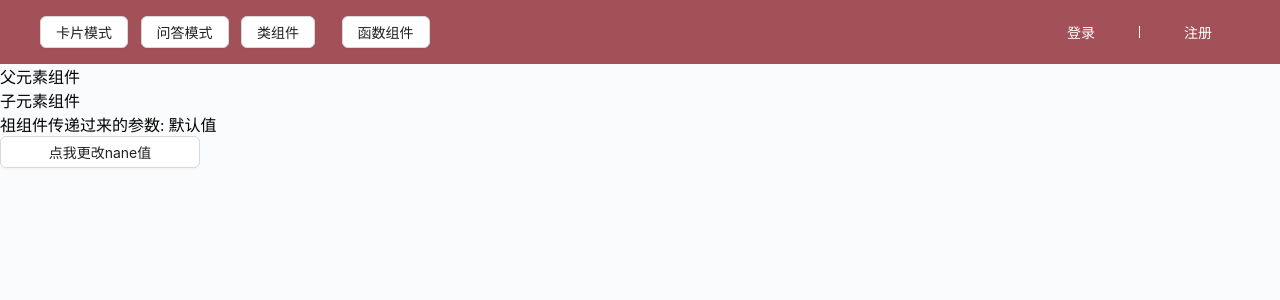
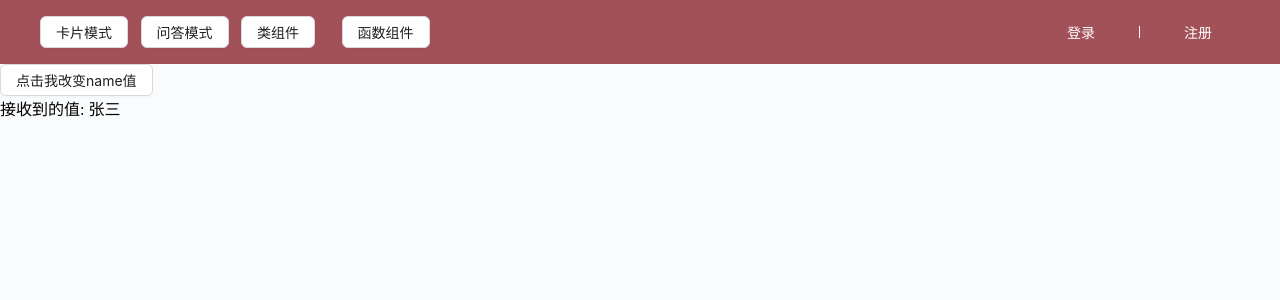
Before and after one commit to VineWeb/web-todo, a React (Vite) app: page /info in a window 1280 px wide. Shown: the top 300 px of the page. Built offline with nearby package versions, Linux system fonts and the light colour scheme; no server answers.

Commit message:
feat: 增加react-redux传值

```diff
--- /dev/null
+++ b/src/pages/Communicate/Redux-connect.tsx
@@ -0,0 +1,38 @@
+import React from 'react';
+import { Button } from 'antd'
+import { Provider, useDispatch, useSelector } from 'react-redux';
+import { store, setName } from './stores/index';
+
+function SenderComponent () {
+  const dispatch = useDispatch()
+  const oldName = useSelector((state) => state.name)
+  const changeName = () => {
+    const name = oldName === '张三' ? '李四' : '张三'
+    dispatch(setName(name))
+  }
+  return (
+    <div>
+      <Button onClick={changeName}>点击我改变name值</Button>
+    </div>
+  )
+}
+
+function ReceiverComponent () {
+  const name = useSelector((state) => state.name)
+  return (
+    <div>接收到的值: {name}</div>
+  )
+}
+
+function App () {
+  return (
+    <Provider store={store}>
+        <div>
+          <SenderComponent />
+          <ReceiverComponent />
+        </div>
+    </Provider>
+  )
+}
+
+export default App
--- a/src/pages/Communicate/index.tsx
+++ b/src/pages/Communicate/index.tsx
@@ -1,9 +1,8 @@
 // ParentCom.tsx
-// import Brother from './Brother';
-import Descendant from './Descendant';
+import ReduxConnect from './Redux-connect';
 function Index () {
   return (
-    <Descendant></Descendant>
+    <ReduxConnect></ReduxConnect>
   )
 }
 export default Index
--- /dev/null
+++ b/src/pages/Communicate/stores/index.tsx
@@ -0,0 +1,25 @@
+import { createStore } from 'redux';
+
+const SET_NAME = 'SET_NAME'
+
+export const setName = (name: string) => ({
+  type: SET_NAME,
+  payload: name
+})
+
+// initial state
+const initialState = {
+  name: '张三'
+}
+
+// Reducer
+const reducer = (state = initialState, action: { type: string; payload: any}) => {
+  switch (action.type) {
+    case SET_NAME:
+      return { ...state, name: action.payload  };
+    default:
+    return state
+  }
+}
+
+export const store = createStore(reducer)
```
